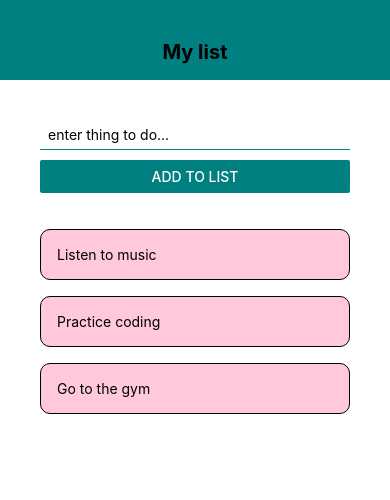
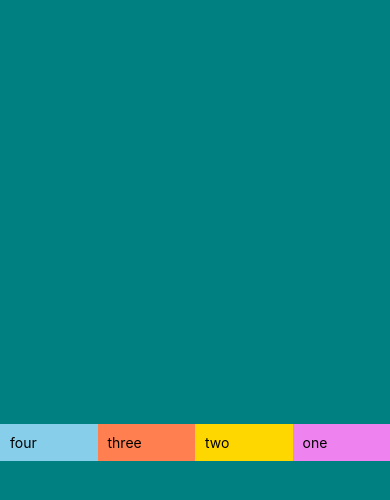
Before and after one commit to Paul2071/rnbook, a React Native app: screen / in a window 390 px wide. Shown: the top 500 px of the page. Built offline with nearby package versions, Linux system fonts and the light colour scheme.

Commit message:
sandbox component to play around with some flexbox

```diff
--- a/App.js
+++ b/App.js
@@ -1,9 +1,11 @@
 
 import { useState } from "react";
-import { StyleSheet, View, FlatList, Alert } from "react-native";
+import { StyleSheet, View, FlatList, Alert, TouchableWithoutFeedback, Keyboard } from "react-native";
 import Header from "./components/header";
 import TodoItem from "./components/todoItem";
 import Addtodo from "./components/addtodo";
+import Sandbox from "./components/sandbox";
+
 
 export default function App() {
   const [todos, setTodos] = useState([
@@ -34,22 +36,27 @@
   };
 
   return (
-    <View style={styles.container}>
-      <Header />
+<Sandbox/>
+  //   <TouchableWithoutFeedback onPress={()=> {
+  //     Keyboard.dismiss()
+  //   }}>
+  //       <View style={styles.container}>
+  //         <Header />
 
-      <View style={styles.content}>
-        <Addtodo submitHandler={submitHandler} />
+  //         <View style={styles.content}>
+  //           <Addtodo submitHandler={submitHandler} />
 
-        <View style={styles.list}>
-          <FlatList
-            data={todos}
-            renderItem={({ item }) => (
-              <TodoItem item={item} pressHandler={pressHandler} />
-            )}
-          />
-        </View>
-      </View>
-    </View>
+  //           <View style={styles.list}>
+  //             <FlatList
+  //               data={todos}
+  //               renderItem={({ item }) => (
+  //                 <TodoItem item={item} pressHandler={pressHandler} />
+  //               )}
+  //             />
+  //           </View>
+  //         </View>
+  //       </View>
+  // </TouchableWithoutFeedback>
   );
 }
 
--- /dev/null
+++ b/components/sandbox.js
@@ -0,0 +1,48 @@
+import React from 'react';
+import { StyleSheet, Text, View } from 'react-native';
+
+export default function Sandbox() {
+  return (
+    <View style={styles.container}>
+      <Text style={styles.boxOne}>one</Text>
+      <Text style={styles.boxTwo}>two</Text>
+      <Text style={styles.boxThree}>three</Text>
+      <Text style={styles.boxFour}>four</Text>
+    </View>
+  );
+}
+
+const styles = StyleSheet.create({
+  container: {
+    flex: 1,
+    paddingTop: 40,
+    backgroundColor: 'teal',
+    flexDirection: 'row-reverse',
+    justifyContent: 'space-around',
+    alignItems: 'center',
+    height: '100%',
+  },
+  boxOne: {
+    flex: 5,
+    backgroundColor: 'violet',
+    padding: 10,
+  },
+  boxTwo: {
+    flex: 5,
+    backgroundColor: 'gold',
+    padding: 10,
+
+
+  },
+  boxThree: {
+    flex: 5,
+    backgroundColor: 'coral',
+    padding: 10,
+  },
+  boxFour: {
+    flex: 5,
+    backgroundColor: 'skyblue',
+    padding: 10,
+
+  }
+});
```
Also changed, not shown: 1 other file (tests, documents, lock files or other folders).
